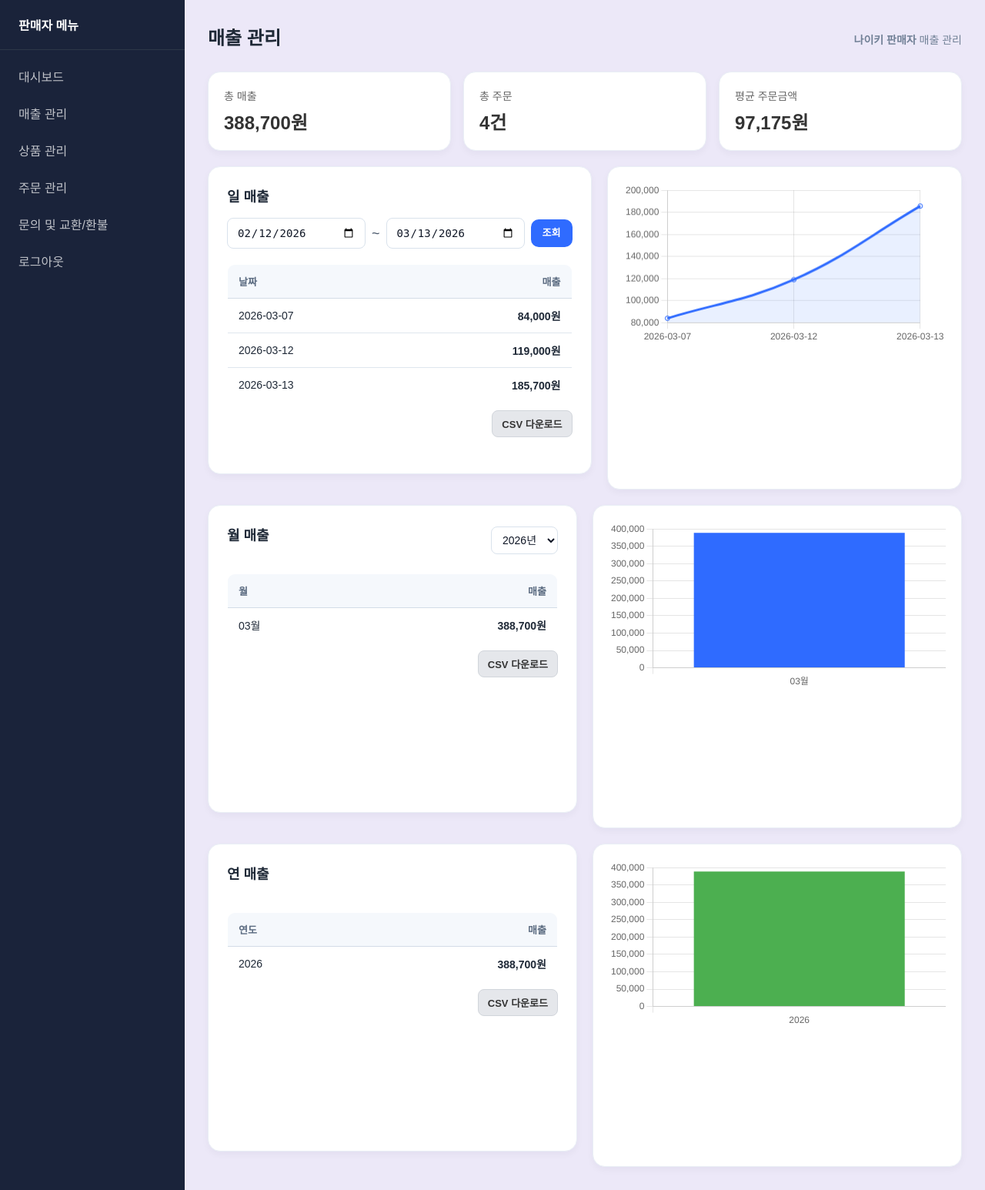
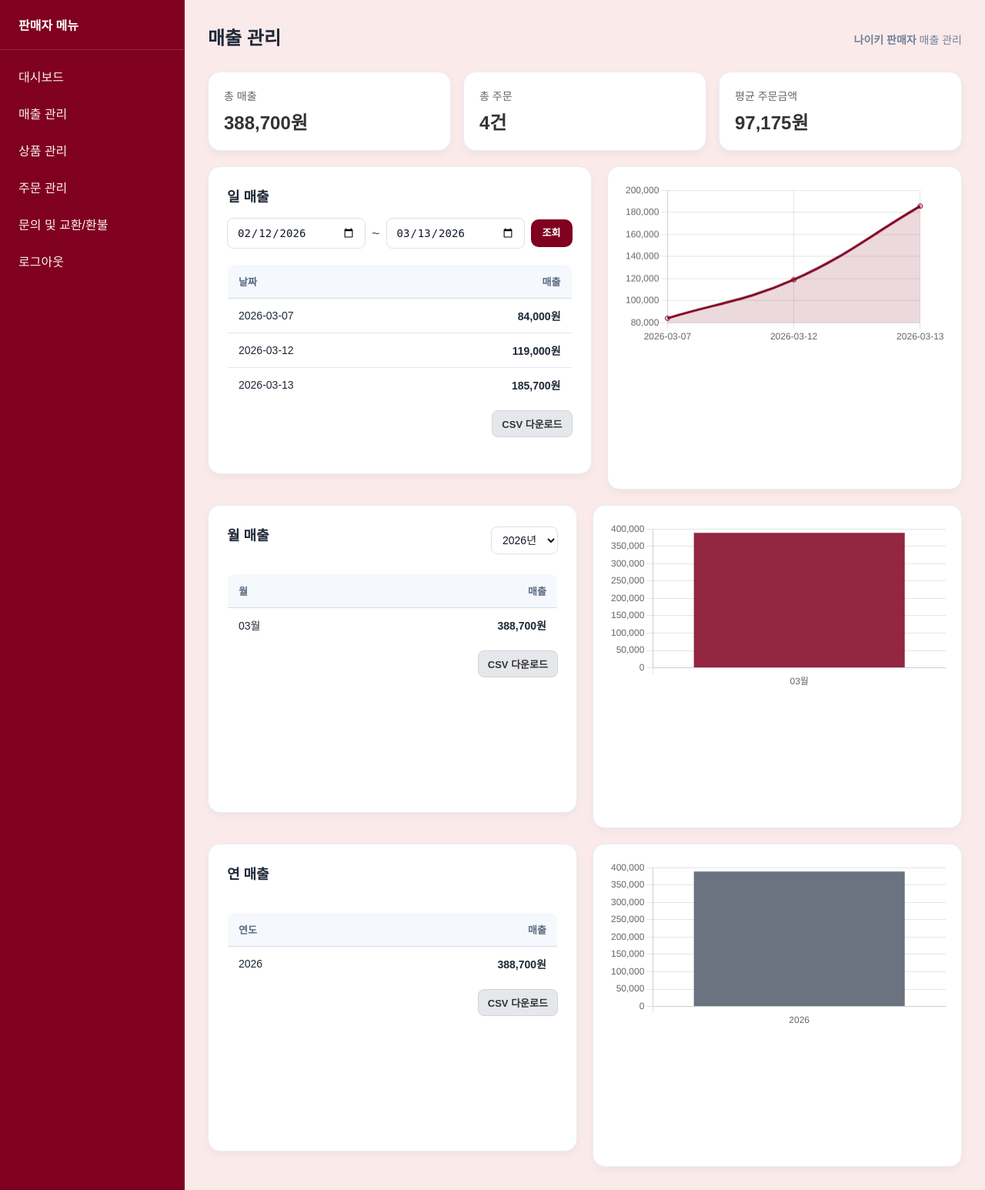
Before and after one commit to 22nsoo/H_R_Project1, a Flask app: page /seller/sales in a window 1280 px wide. Shown: the whole page at 77% size. Run offline with Flask 3, Linux system fonts and the light colour scheme; data comes from the database, SQL or seed files in the repository.

Commit message:
대쉬보드 UI 통일 및 상품 삭제기능 복구

```diff
--- a/H_R_Project1-shopmall/ys_mypage/project1/app.py
+++ b/H_R_Project1-shopmall/ys_mypage/project1/app.py
@@ -1847,7 +1847,7 @@ def delete_selected_products():
         return redirect(url_for("admin_login"))
 
     seller = get_current_seller()
-    product_ids = request.form.getlist("delete_ids")
+    product_ids = request.form.getlist("product_ids")
 
     if not product_ids:
         flash("삭제할 상품을 선택하세요.")
--- a/H_R_Project1-shopmall/ys_mypage/project1/static/dashboard.css
+++ b/H_R_Project1-shopmall/ys_mypage/project1/static/dashboard.css
@@ -1,13 +1,13 @@
 :root {
-    --primary: #2f6bff;
-    --primary-dark: #1e56d8;
-    --bg-app: #ece8f8;;
+    --primary: #800020;
+    --primary-dark: #5f0018;
+    --bg-app: #faeaeafd;;
     --bg-gray: #f8f9fc;
     --bg-soft: #f8fafc;
     --border: #e9eef5;
     --text: #333;
     --muted: #718096;
-    --sidebar: #1a233a;
+    --sidebar: #800020;
     --danger: #e53e3e;
     --success: #16a34a;
     --warning: #dd6b20;
@@ -60,7 +60,7 @@ img {
 .sidebar-title {
     padding: 0 24px 20px;
     font-weight: 700;
-    border-bottom: 1px solid #2d3748;
+    border-bottom: 1px solid rgba(255,255,255,0.15);
 }
 
 .menu {
@@ -72,7 +72,7 @@ img {
 .menu li {
     padding: 12px 24px;
     cursor: pointer;
-    opacity: 0.72;
+    opacity: 0.95;
     transition: 0.2s;
 }
 
--- a/H_R_Project1-shopmall/ys_mypage/project1/templates/seller_dashboard.html
+++ b/H_R_Project1-shopmall/ys_mypage/project1/templates/seller_dashboard.html
@@ -204,8 +204,8 @@
             labels: dailyLabels,
             datasets: [{
                 data: dailyValues,
-                borderColor: "#2f6bff",
-                backgroundColor: "rgba(47, 107, 255, 0.1)",
+                borderColor: "#800020",
+                backgroundColor: "rgba(128,0,32,0.15)",
                 fill: true,
                 tension: 0.4,
                 pointRadius: 4,
--- a/H_R_Project1-shopmall/ys_mypage/project1/templates/seller_sales.html
+++ b/H_R_Project1-shopmall/ys_mypage/project1/templates/seller_sales.html
@@ -330,8 +330,8 @@ data:{
 labels:dailyLabels,
 datasets:[{
 data:dailyValues,
-borderColor:"#2f6bff",
-backgroundColor:"rgba(47,107,255,0.1)",
+borderColor: "#800020",
+backgroundColor: "rgba(128,0,32,0.15)",
 fill:true,
 tension:0.4
 }]
@@ -351,7 +351,7 @@ data:{
 labels:monthlyLabels,
 datasets:[{
 data:monthlyValues,
-backgroundColor:"#2f6bff"
+backgroundColor:"rgba(128,0,32,0.85)"
 }]
 },
 
@@ -369,7 +369,7 @@ data:{
 labels:yearlyLabels,
 datasets:[{
 data:yearlyValues,
-backgroundColor:"#4CAF50"
+backgroundColor:"#6b7280"
 }]
 },
 
```
Also changed, not shown: other parts of H_R_Project1-shopmall/ys_mypage/project1/static/dashboard.css (+11 -10 lines), H_R_Project1-shopmall/ys_mypage/project1/static/uploads/P001_main1.jpg (added), H_R_Project1-shopmall/ys_mypage/project1/static/uploads/P003_main3.jpg (added).
